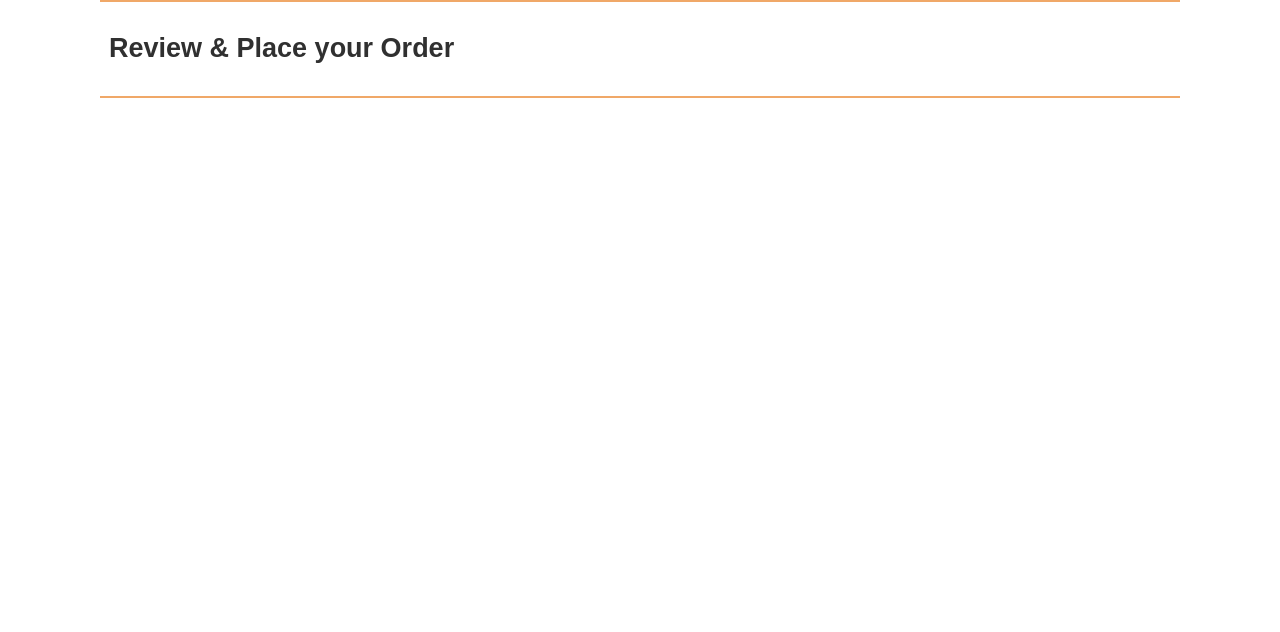
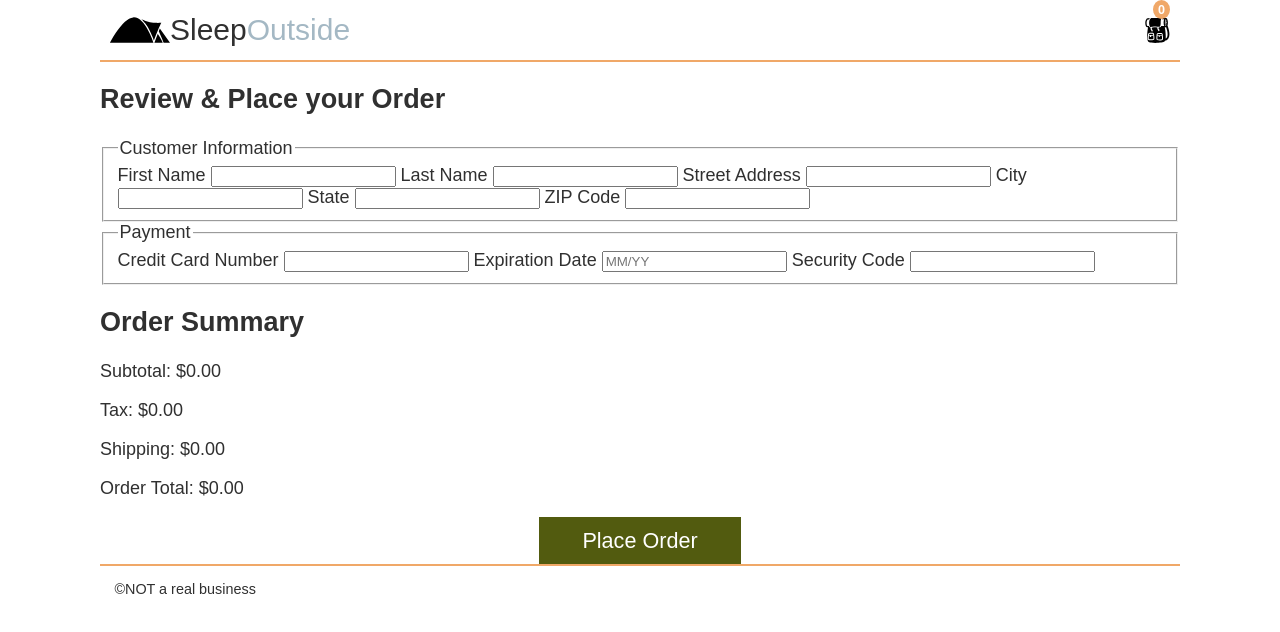
Before and after one commit to Aj-Kazza/wdd330SleepO, a website built with Vite: page src/checkout/index.html in a window 1280 px wide. Built offline with nearby package versions, Linux system fonts and the light colour scheme; no server answers.

Commit message:
w04 team

```diff
--- a/src/checkout/index.html
+++ b/src/checkout/index.html
@@ -15,16 +15,88 @@
     <header class="divider" id="main-header"></header>
 
     <main class="divider">
-      <section class="products">
+      <section class="checkout">
         <h2>Review & Place your Order</h2>
+
+        <form name="checkout" id="checkout-form">
+          <fieldset>
+            <legend>Customer Information</legend>
+
+            <label for="fname">
+              First Name
+              <input type="text" id="fname" name="fname" required />
+            </label>
+
+            <label for="lname">
+              Last Name
+              <input type="text" id="lname" name="lname" required />
+            </label>
+
+            <label for="street">
+              Street Address
+              <input type="text" id="street" name="street" required />
+            </label>
+
+            <label for="city">
+              City
+              <input type="text" id="city" name="city" required />
+            </label>
+
+            <label for="state">
+              State
+              <input type="text" id="state" name="state" required />
+            </label>
+
+            <label for="zip">
+              ZIP Code
+              <input type="text" id="zip" name="zip" required />
+            </label>
+          </fieldset>
+
+          <fieldset>
+            <legend>Payment</legend>
+
+            <label for="cardNumber">
+              Credit Card Number
+              <input type="text" id="cardNumber" name="cardNumber" required />
+            </label>
+
+            <label for="expiration">
+              Expiration Date
+              <input
+                type="text"
+                id="expiration"
+                name="expiration"
+                placeholder="MM/YY"
+                required
+              />
+            </label>
+
+            <label for="code">
+              Security Code
+              <input type="text" id="code" name="code" required />
+            </label>
+          </fieldset>
+
+          <section class="order-summary">
+            <h2>Order Summary</h2>
+
+            <p>Subtotal: $<span class="subtotal">0.00</span></p>
+
+            <p>Tax: $<span class="tax">0.00</span></p>
+
+            <p>Shipping: $<span class="shipping">0.00</span></p>
+
+            <p>Order Total: $<span class="order-total">0.00</span></p>
+          </section>
+
+          <button type="submit">Place Order</button>
+        </form>
       </section>
     </main>
 
     <footer id="main-footer"></footer>
-    <script type="module">
-      import { loadHeaderFooter } from '../js/utils.mjs';
 
-      loadHeaderFooter();
-    </script>
+    <script type="module" src="../js/checkout.js"></script>
   </body>
 </html>
--- /dev/null
+++ b/src/js/CheckoutProcess.mjs
@@ -0,0 +1,84 @@
+import { getLocalStorage } from './utils.mjs';
+
+export default class CheckoutProcess {
+  constructor(cartKey, dataSource) {
+    this.cartKey = cartKey;
+    this.dataSource = dataSource;
+    this.cart = getLocalStorage(this.cartKey) || [];
+  }
+
+  init() {
+    this.calculateSubtotal();
+    this.calculateOrderTotal();
+
+    const zip = document.querySelector('#zip');
+
+    if (zip) {
+      zip.addEventListener('blur', () => {
+        this.calculateOrderTotal();
+      });
+    }
+
+    const form = document.querySelector('form[name="checkout"]');
+
+    if (form) {
+      form.addEventListener('submit', (event) => {
+        event.preventDefault();
+        this.checkout(form);
+      });
+    }
+  }
+
+  calculateSubtotal() {
+    const subtotal = this.cart.reduce(
+      (total, item) => total + item.FinalPrice,
+      0
+    );
+
+    document.querySelector('.subtotal').textContent = subtotal.toFixed(2);
+
+    this.subtotal = subtotal;
+  }
+
+  calculateOrderTotal() {
+    const tax = this.subtotal * 0.06;
+
+    const shipping = this.cart.length > 0 ? 10 + (this.cart.length - 1) * 2 : 0;
+
+    const orderTotal = this.subtotal + tax + shipping;
+
+    document.querySelector('.tax').textContent = tax.toFixed(2);
+    document.querySelector('.shipping').textContent = shipping.toFixed(2);
+    document.querySelector('.order-total').textContent = orderTotal.toFixed(2);
+
+    this.tax = tax;
+    this.shipping = shipping;
+    this.orderTotal = orderTotal;
+  }
+
+  packageItems(items) {
+    return items.map((item) => ({
+      id: item.Id,
+      name: item.Name,
+      price: item.FinalPrice,
+      quantity: 1,
+    }));
+  }
+
+  async checkout(form) {
+    const formData = new FormData(form);
+    const order = Object.fromEntries(formData);
+
+    order.orderDate = new Date().toISOString();
+    order.items = this.packageItems(this.cart);
+    order.orderTotal = this.orderTotal.toFixed(2);
+    order.tax = this.tax.toFixed(2);
+    order.shipping = this.shipping;
+
+    const response = await this.dataSource.checkout(order);
+
+    console.log('Order submitted:', response);
+
+    return response;
+  }
+}
--- a/src/js/ProductData.mjs
+++ b/src/js/ExternalServices.mjs
@@ -8,7 +8,7 @@ function convertToJson(res) {
   }
 }
 
-export default class ProductData {
+export default class ExternalServices {
   async getData(category) {
     const response = await fetch(`${baseURL}products/search/${category}`);
 
@@ -24,4 +24,18 @@ export default class ProductData {
 
     return data.Result;
   }
+
+  async checkout(payload) {
+    const options = {
+      method: 'POST',
+      headers: {
+        'Content-Type': 'application/json',
+      },
+      body: JSON.stringify(payload),
+    };
+
+    const response = await fetch(`${baseURL}checkout`, options);
+
+    return convertToJson(response);
+  }
 }
--- /dev/null
+++ b/src/js/checkout.js
@@ -0,0 +1,11 @@
+import { loadHeaderFooter } from './utils.mjs';
+import ExternalServices from './ExternalServices.mjs';
+import CheckoutProcess from './CheckoutProcess.mjs';
+
+loadHeaderFooter();
+
+const dataSource = new ExternalServices();
+
+const checkout = new CheckoutProcess('so-cart', dataSource);
+
+checkout.init();
--- a/src/js/product-listing.js
+++ b/src/js/product-listing.js
@@ -1,12 +1,12 @@
 import { loadHeaderFooter, getParam } from './utils.mjs';
-import ProductData from './ProductData.mjs';
 import ProductList from './ProductList.mjs';
+import ExternalServices from './ExternalServices.mjs';
 
 loadHeaderFooter();
 
 const category = getParam('category');
 
-const dataSource = new ProductData();
+const dataSource = new ExternalServices();
 
 const listElement = document.querySelector('.product-list');
 
--- a/src/js/product.js
+++ b/src/js/product.js
@@ -1,10 +1,10 @@
 import { getParam, loadHeaderFooter } from './utils.mjs';
-import ProductData from './ProductData.mjs';
 import ProductDetails from './ProductDetails.mjs';
+import ExternalServices from './ExternalServices.mjs';
 
 loadHeaderFooter();
 
-const dataSource = new ProductData('tents');
+const dataSource = new ExternalServices('tents');
 
 const productId = getParam('product');
 
```
Also changed, not shown: src/cart/index.html (+3 -0 lines), src/js/cart.js (+11 -3 lines).
